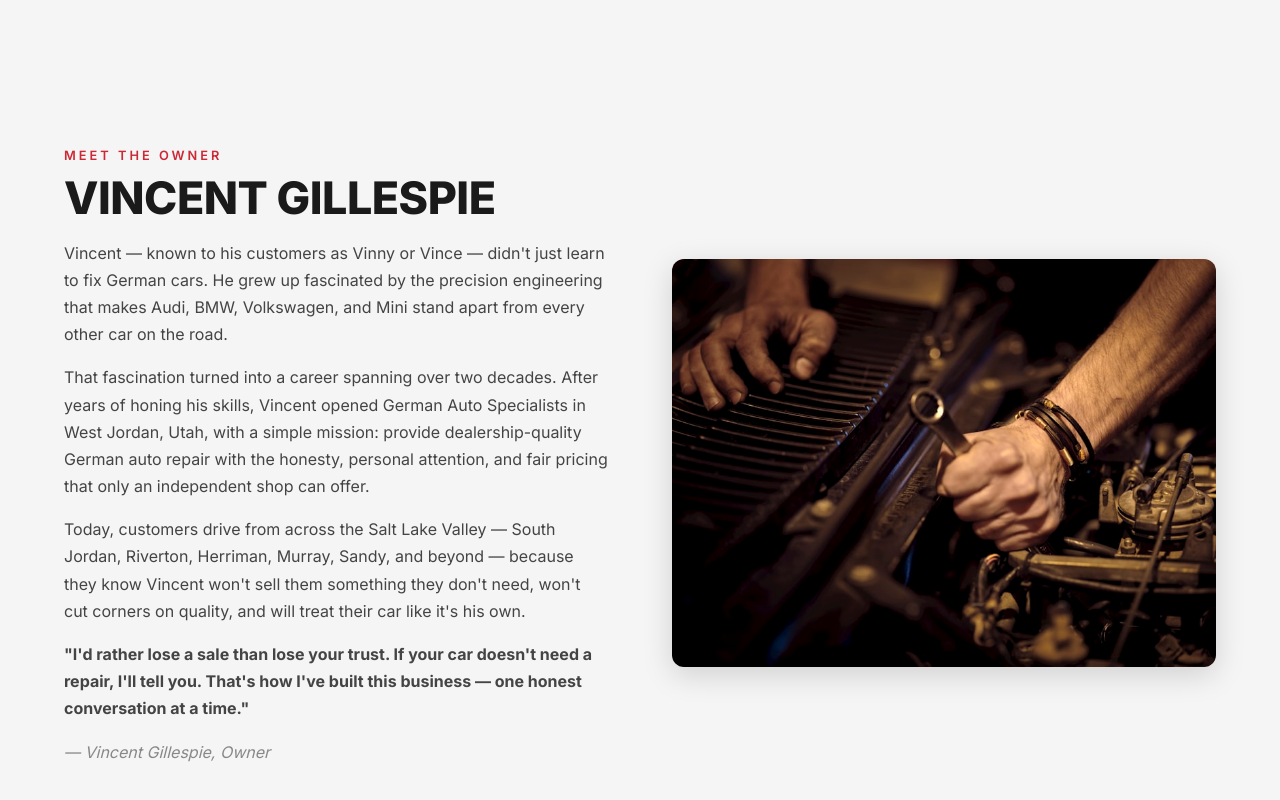
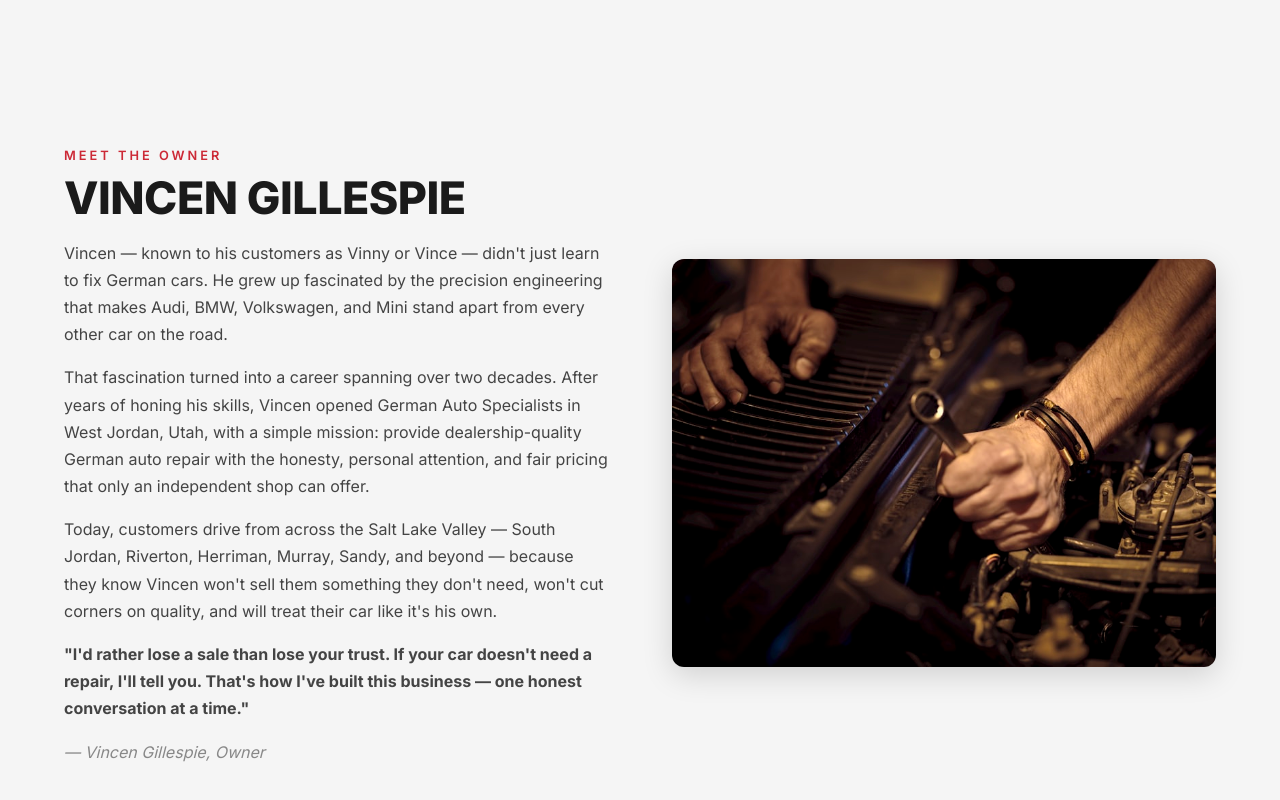
Before and after one commit to Gull-Stack/german-auto-specialists, an Eleventy site: page src/about.njk in a window 1280 px wide. Shown: the part 526-1326 px from the top of the page. Built offline with nearby package versions, Linux system fonts and the light colour scheme; Eleventy itself is replaced by a stand-in of ours; files that its build step writes are made by us from their sources.

Commit message:
Bot Melvin: Fix owner name spelling — Vincent → Vincen Gillespie

```diff
--- a/src/about.njk
+++ b/src/about.njk
@@ -1,6 +1,6 @@
 ---
-title: "About German Auto Specialists — Meet Vincent Gillespie | West Jordan, Utah"
-description: "Meet Vincent Gillespie, owner of German Auto Specialists in West Jordan, UT. 20+ years of German auto expertise. Learn why Utah trusts us with their Audi, BMW, VW & Mini."
+title: "About German Auto Specialists — Meet Vincen Gillespie | West Jordan, Utah"
+description: "Meet Vincen Gillespie, owner of German Auto Specialists in West Jordan, UT. 20+ years of German auto expertise. Learn why Utah trusts us with their Audi, BMW, VW & Mini."
 ---
 {% extends "base.njk" %}
 
@@ -12,21 +12,21 @@ description: "Meet Vincent Gillespie, owner of German Auto Specialists in West J
     <div class="breadcrumb"><a href="/">Home</a> <span>/</span> <span>About</span></div>
   </section>
 
-  <!-- Vincent's Story -->
+  <!-- Vincen's Story -->
   <section class="section">
     <div class="container">
       <div class="about-grid">
         <div class="fade-up">
           <p class="section-label">Meet the Owner</p>
-          <h2>Vincent Gillespie</h2>
-          <p>Vincent — known to his customers as Vinny or Vince — didn't just learn to fix German cars. He grew up fascinated by the precision engineering that makes Audi, BMW, Volkswagen, and Mini stand apart from every other car on the road.</p>
-          <p>That fascination turned into a career spanning over two decades. After years of honing his skills, Vincent opened German Auto Specialists in West Jordan, Utah, with a simple mission: provide dealership-quality German auto repair with the honesty, personal attention, and fair pricing that only an independent shop can offer.</p>
-          <p>Today, customers drive from across the Salt Lake Valley — South Jordan, Riverton, Herriman, Murray, Sandy, and beyond — because they know Vincent won't sell them something they don't need, won't cut corners on quality, and will treat their car like it's his own.</p>
+          <h2>Vincen Gillespie</h2>
+          <p>Vincen — known to his customers as Vinny or Vince — didn't just learn to fix German cars. He grew up fascinated by the precision engineering that makes Audi, BMW, Volkswagen, and Mini stand apart from every other car on the road.</p>
+          <p>That fascination turned into a career spanning over two decades. After years of honing his skills, Vincen opened German Auto Specialists in West Jordan, Utah, with a simple mission: provide dealership-quality German auto repair with the honesty, personal attention, and fair pricing that only an independent shop can offer.</p>
+          <p>Today, customers drive from across the Salt Lake Valley — South Jordan, Riverton, Herriman, Murray, Sandy, and beyond — because they know Vincen won't sell them something they don't need, won't cut corners on quality, and will treat their car like it's his own.</p>
           <p><strong>"I'd rather lose a sale than lose your trust. If your car doesn't need a repair, I'll tell you. That's how I've built this business — one honest conversation at a time."</strong></p>
-          <p style="color: var(--gray); font-style: italic;">— Vincent Gillespie, Owner</p>
+          <p style="color: var(--gray); font-style: italic;">— Vincen Gillespie, Owner</p>
         </div>
         <div class="about-image fade-up">
-          <img src="/images/owner-portrait.jpg" alt="Vincent Gillespie, Owner of German Auto Specialists" style="width:100%;border-radius:12px;box-shadow:0 8px 30px rgba(0,0,0,0.15);">
+          <img src="/images/owner-portrait.jpg" alt="Vincen Gillespie, Owner of German Auto Specialists" style="width:100%;border-radius:12px;box-shadow:0 8px 30px rgba(0,0,0,0.15);">
         </div>
       </div>
     </div>
@@ -99,7 +99,7 @@ description: "Meet Vincent Gillespie, owner of German Auto Specialists in West J
         <div class="shop-photo"><img src="/images/shop-exterior.jpg" alt="German Auto Specialists shop exterior" style="width:100%;height:250px;object-fit:cover;border-radius:12px;"></div>
         <div class="shop-photo"><img src="/images/service-bay.jpg" alt="Service bay with cars on lifts" style="width:100%;height:250px;object-fit:cover;border-radius:12px;"></div>
         <div class="shop-photo"><img src="/images/diagnostic-equipment.jpg" alt="Professional diagnostic equipment" style="width:100%;height:250px;object-fit:cover;border-radius:12px;"></div>
-        <div class="shop-photo"><img src="/images/owner-portrait.jpg" alt="Vincent with a satisfied customer" style="width:100%;height:250px;object-fit:cover;border-radius:12px;"></div>
+        <div class="shop-photo"><img src="/images/owner-portrait.jpg" alt="Vincen with a satisfied customer" style="width:100%;height:250px;object-fit:cover;border-radius:12px;"></div>
       </div>
     </div>
   </section>
```
